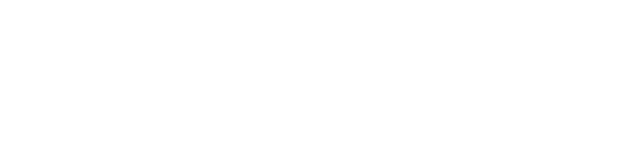
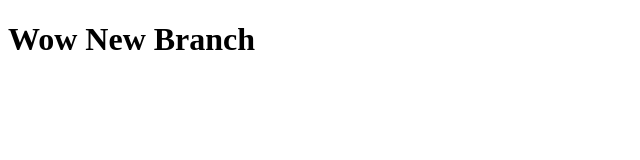
Before and after one commit to HappyHanSolo/git-branching, a plain HTML site: page index.html in a window 1280 px wide. Shown: the whole page, without its empty margins (0-640 px from the left). Drawn offline with Linux system fonts and the light colour scheme.

Commit message:
added first markup

```diff
--- a/index.html
+++ b/index.html
@@ -7,6 +7,6 @@
   <title>Git branching lesson on test</title>
 </head>
 <body>
-
+  <header> <h1>Wow New Branch</h1></header>
 </body>
 </html>
```
